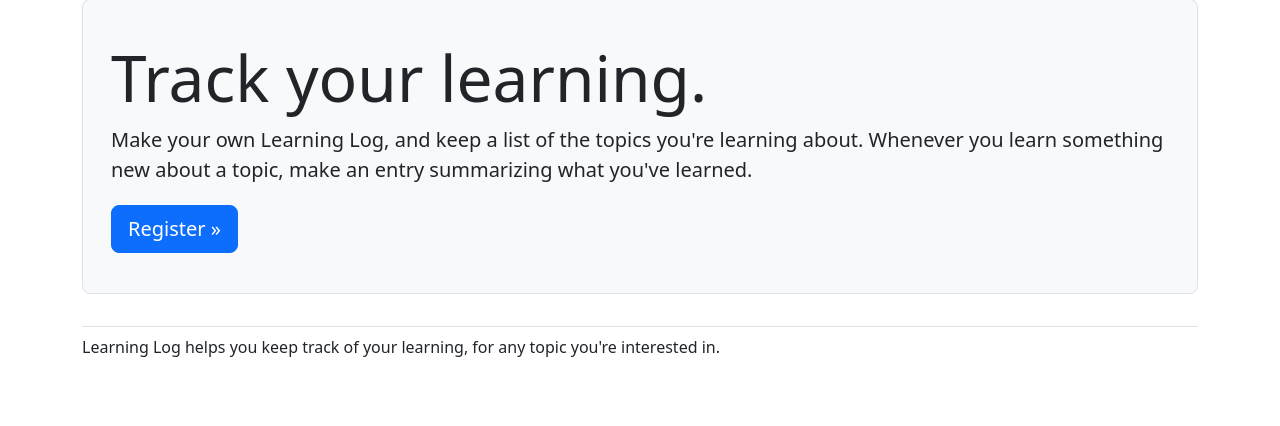
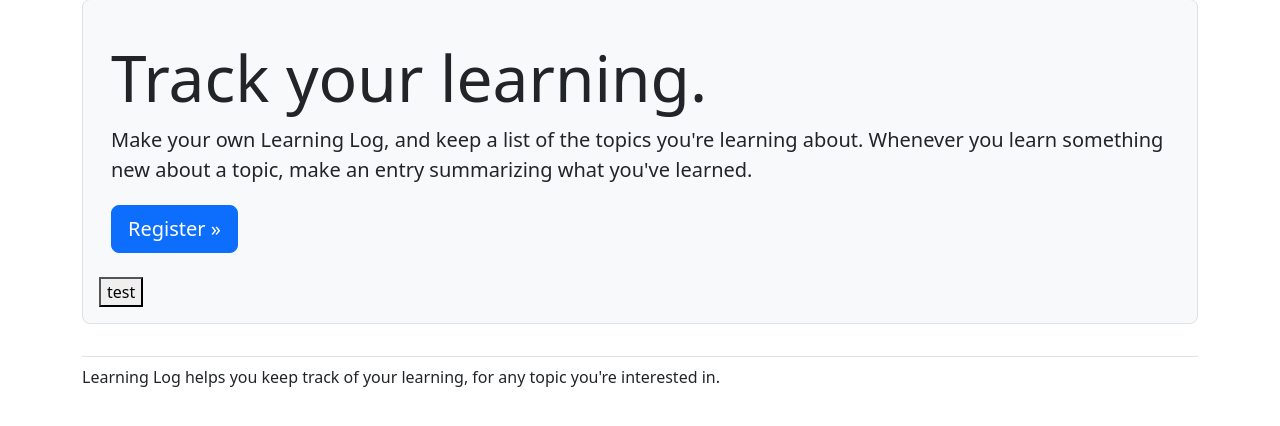
Before and after one commit to wengcychan/learning_logs, a Django app: page / in a window 1280 px wide. Shown: the part 83-509 px from the top of the page. Run offline with Django 5.2, Linux system fonts and the light colour scheme; some libraries are stand-ins or nearby versions.

Commit message:
test api call frond-end

```diff
--- a/docker-compose.yml
+++ b/docker-compose.yml
@@ -1,6 +1,7 @@
 # version: "3.9"
 services:
   learning_logs:
+    container_name: learning_logs
     build: .
     ports:
       - 127.0.0.1:8000:8000
--- a/learning_logs/models.py
+++ b/learning_logs/models.py
@@ -17,6 +17,9 @@ class Topic(models.Model):
         return self.text
 
 
+
+
+
 class Entry(models.Model):
     """Something specific learned about a topic"""
     topic = models.ForeignKey(Topic, on_delete=models.CASCADE)
--- a/learning_logs/templates/learning_logs/index.html
+++ b/learning_logs/templates/learning_logs/index.html
@@ -1,6 +1,14 @@
 {% extends 'learning_logs/base.html' %}
 
 {% block page_header %}
+<script>
+async function fetchData() {
+    const response = await fetch('https://127.0.0.1:8000/api/');
+    const data = await response.text(); // or response.json() if the API returns JSON
+    document.getElementById('demo').innerHTML = data;
+}
+</script>
+
 <div class="p-3 mb-4 bg-light border rounded-3">
     <div class="container-fluid py-4">
         <h1 class="display-3">Track your learning.</h1>
@@ -11,6 +19,8 @@
 
         <a class="btn btn-primary btn-lg mt-1" href="{% url 'accounts:register' %}">Register &raquo;</a>
     </div>
+<button onclick="fetchData()">test</button>
+    <div id="demo"></div>
 </div>
 {% endblock page_header %}
 
--- a/learning_logs/urls.py
+++ b/learning_logs/urls.py
@@ -19,4 +19,5 @@ urlpatterns = [
     path('new_entry/<int:topic_id>/', views.new_entry, name='new_entry'),
     # # Page for editing an entry
     path('edit_entry/<int:entry_id>/', views.edit_entry, name='edit_entry'),
+    path('api/', views.test, name='apiTest'),
 ]
--- a/learning_logs/views.py
+++ b/learning_logs/views.py
@@ -4,6 +4,7 @@ from django.http import Http404
 
 from .models import Topic, Entry
 from .forms import TopicForm, EntryForm
+from django.http import JsonResponse
 
 # Create your views here.
 
@@ -158,3 +159,7 @@ def edit_entry(request, entry_id):
             return redirect('learning_logs:topic', topic_id=topic.id)
     context = {'entry': entry, 'topic': topic, 'form': form}
     return render(request, 'learning_logs/edit_entry.html', context)
+
+def test(request):
+    data = {"test": "This is a test JSON"}
+    return JsonResponse(data)
```
